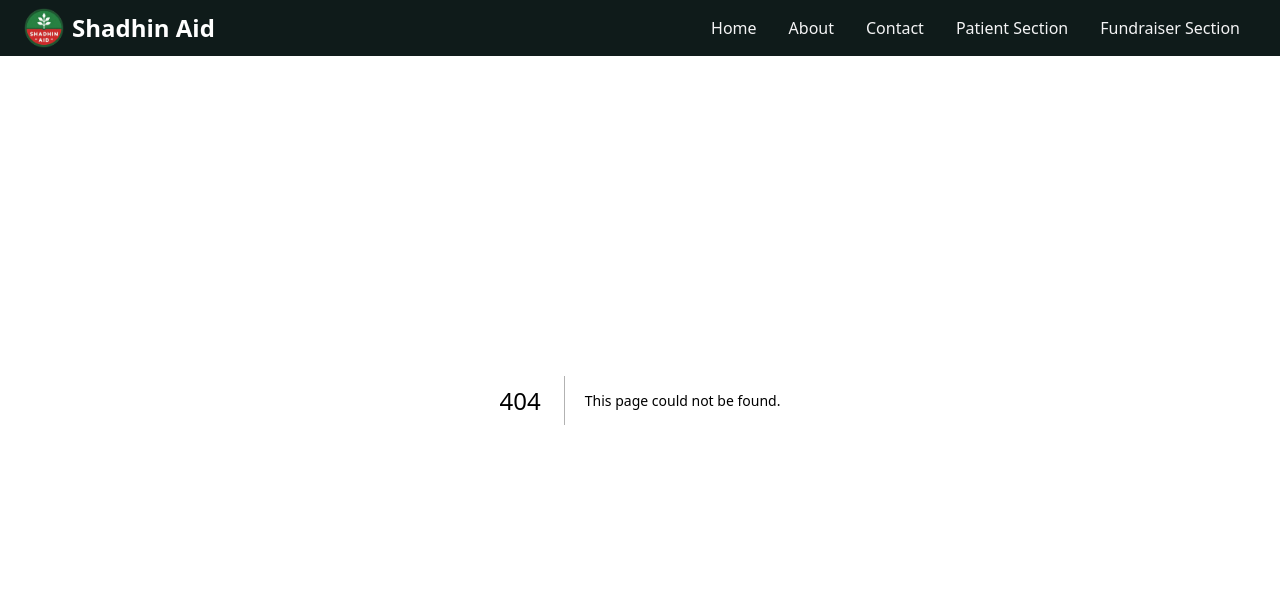
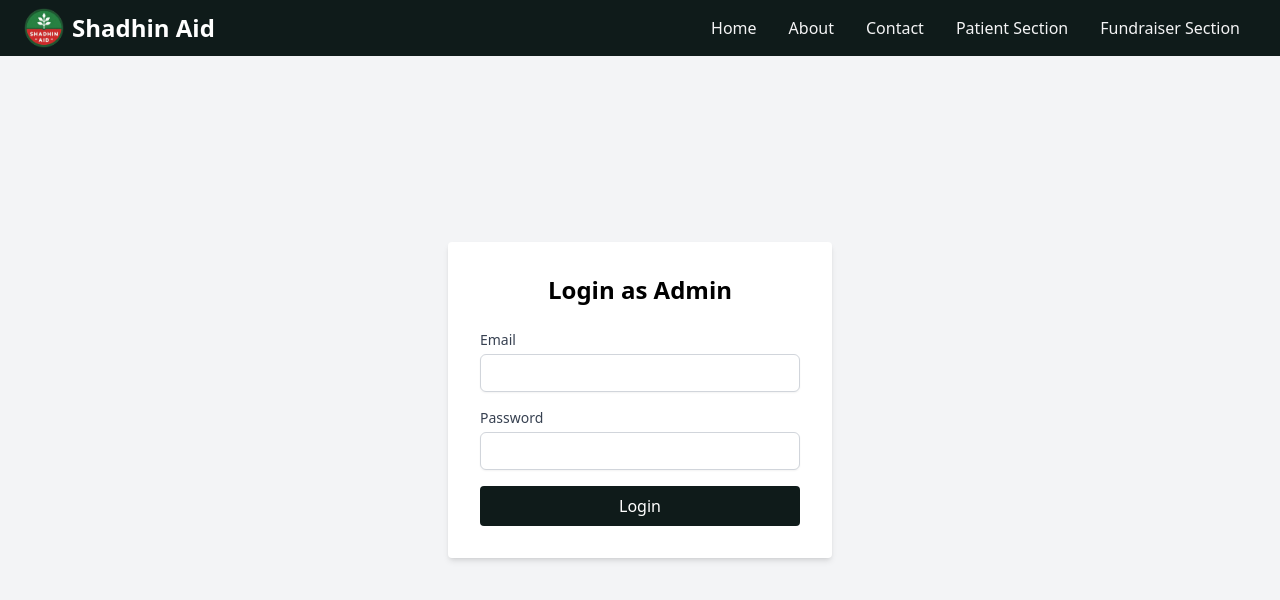
Before and after one commit to Kashshaf-Labib/ShadhinAid, a Next.js app: page /admin/login in a window 1280 px wide. Before the commit this address had no page. Shown: the top 600 px of the page. Built offline with nearby package versions, Linux system fonts and the light colour scheme.

Commit message:
Admin api

```diff
--- a/src/pages/adminlogin/index.tsx
+++ b/src/pages/admin/login/index.tsx
@@ -4,24 +4,39 @@ import { useState } from "react";
 import { useRouter } from "next/navigation";
 
 const AdminLogin = () => {
-  const [password, setPassword] = useState("");
   const [error, setError] = useState("");
+  const [loading, setLoading] = useState(false);
+
   const router = useRouter();
 
   const handleLogin = (e: React.FormEvent) => {
     e.preventDefault();
-    if (password === "adminadmin") {
-      router.push("/admindashboard");
-    } else {
-      setError("Incorrect password.");
-    }
+    setLoading(true);
+    const form = e.target as HTMLFormElement;
+    const data = Object.fromEntries((new FormData(form)).entries());
+
   };
 
   return (
     <div className="min-h-screen flex items-center justify-center bg-gray-100">
       <div className="bg-white p-8 rounded shadow-md w-full max-w-sm">
-        <h1 className="text-2xl font-bold mb-6 text-center">Admin Login</h1>
+        <h1 className="text-2xl font-bold mb-6 text-center">Login as Admin</h1>
         <form onSubmit={handleLogin}>
+          <div className="mb-4">
+            <label
+              htmlFor="email"
+              className="block text-sm font-medium text-gray-700"
+            >
+              Email
+            </label>
+            <input
+              type="email"
+              name="email"
+              id="email"
+              className="mt-1 block w-full px-3 py-2 border border-gray-300 rounded-md shadow-sm focus:outline-none focus:ring-indigo-500 focus:border-indigo-500 sm:text-sm"
+              required
+            />
+          </div>
           <div className="mb-4">
             <label
               htmlFor="password"
@@ -31,9 +46,8 @@ const AdminLogin = () => {
             </label>
             <input
               type="password"
+              name="password"
               id="password"
-              value={password}
-              onChange={(e) => setPassword(e.target.value)}
               className="mt-1 block w-full px-3 py-2 border border-gray-300 rounded-md shadow-sm focus:outline-none focus:ring-indigo-500 focus:border-indigo-500 sm:text-sm"
               required
             />
@@ -43,7 +57,7 @@ const AdminLogin = () => {
           )}
           <button
             type="submit"
-            className="w-full bg-blue-600 text-white py-2 px-4 rounded hover:bg-blue-500"
+            className="w-full bg-primary text-white py-2 px-4 rounded hover:brightness-200"
           >
             Login
           </button>
--- /dev/null
+++ b/src/pages/api/user/signup.ts
@@ -0,0 +1,25 @@
+import type { NextApiRequest, NextApiResponse } from "next";
+import { dbConnect } from "@/utils/mongodb";
+import { createUser } from "@/utils/queries/user";
+
+
+const POST = async (req: NextApiRequest, res: NextApiResponse) => {
+  try {
+    const { name, email, password } = req.body;
+    await dbConnect();
+    await createUser({name, email, password});
+    // Send verification mail
+    res.status(201).json({message: 'Account created'});
+  } catch (error) {
+    console.log(error);
+    res.status(500).json({error: (error as Error).message});
+  }
+}
+export default function handler(
+  req: NextApiRequest,
+  res: NextApiResponse,
+) {
+  if (req.method === 'POST')
+    return POST(req, res);
+  res.status(404).json({error: 'Invalid Method'});
+}
```
Also changed, not shown: src/pages/admin/dashboard/index.tsx (renamed from src/pages/admindashboard/index.tsx), src/utils/queries/user.ts (line endings or trailing spaces).
